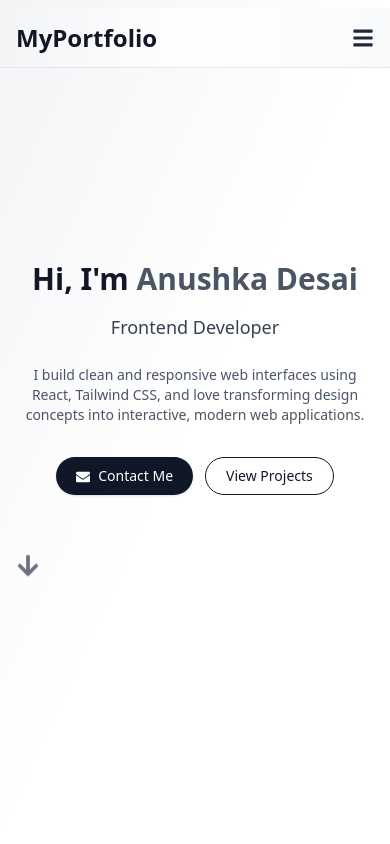
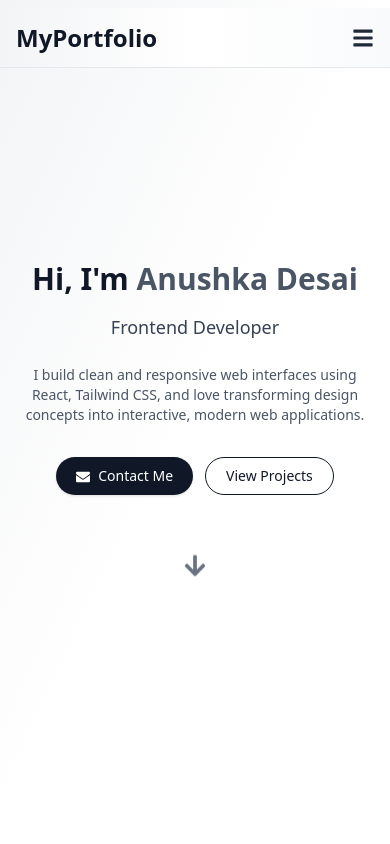
Before and after one commit to 11anushkadesai/portfolio, a React (Vite) app: page / in a window 390 px wide. Shown: the top 844 px of the page. Built offline with nearby package versions, Linux system fonts and the light colour scheme.

Commit message:
Responsive Intro page

```diff
--- a/src/Pages/Intro.jsx
+++ b/src/Pages/Intro.jsx
@@ -44,12 +44,14 @@ function Intro() {
         View Projects
       </button>
     </div>
+  </div>
 
-        <div className="mt-16 animate-bounce text-gray-500 dark:text-gray-300">
+  {/* Perfectly Centered Arrow */}
+  <div className="mt-16 animate-bounce text-gray-500 dark:text-gray-300 flex justify-center">
     <FaArrowDown size={24} />
   </div>
-      </div>
 </section>
+
   );
 }
 
```
Lines whose indentation alone changed are shown as unchanged.
